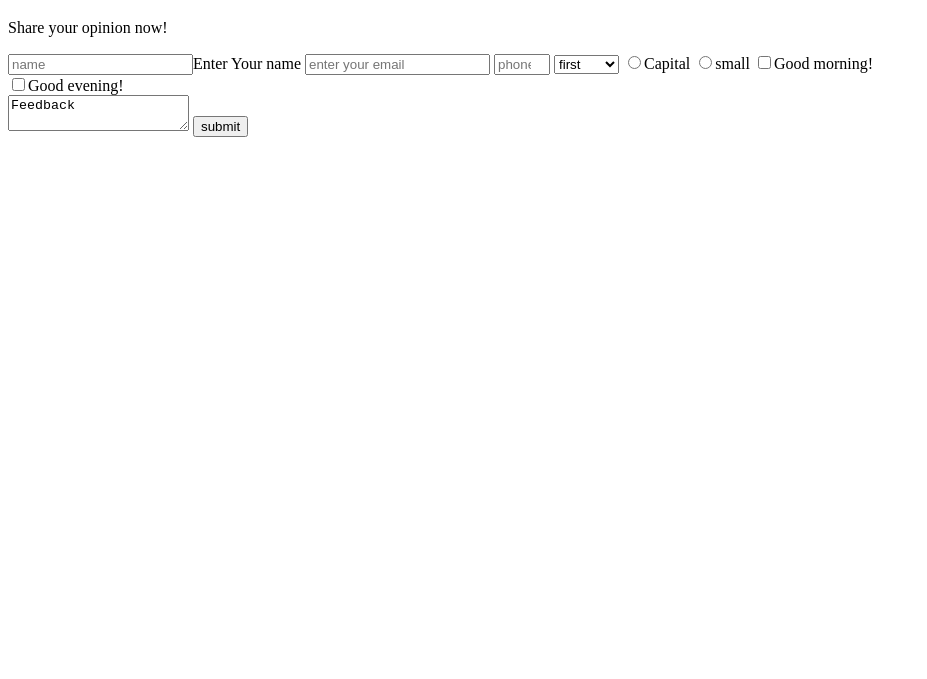
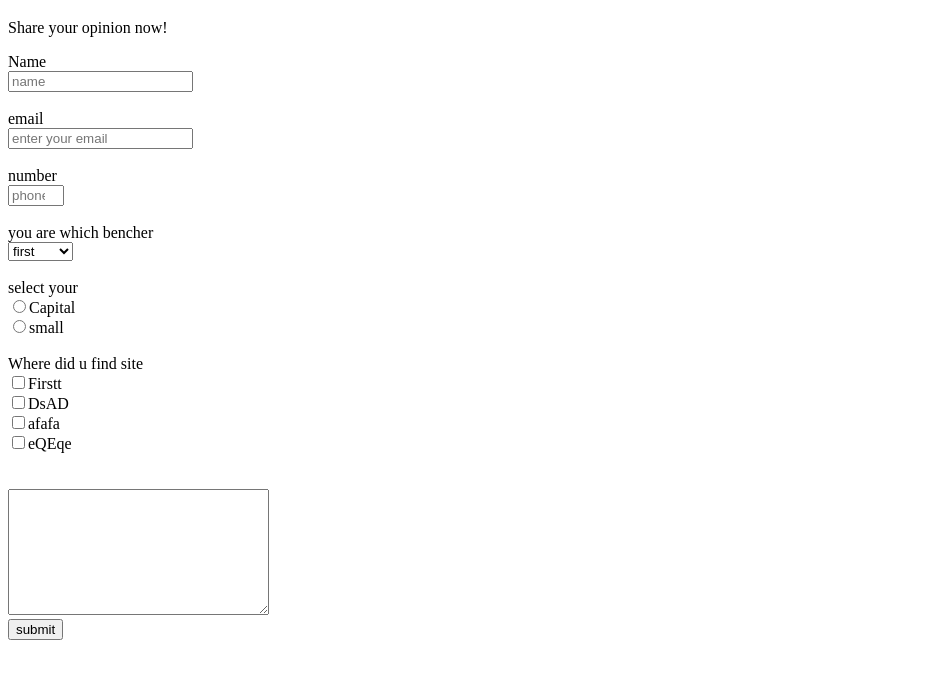
Before and after one commit to 0xdev02/free_code_camp, a plain HTML site: page responsive_web_design/surveyform/index.html in a window 1280 px wide. Shown: the part 61-740 px from the top of the page, without its empty margins (0-927 px from the left). Drawn offline with Linux system fonts and the light colour scheme.

Commit message:
Update index.html

```diff
--- a/responsive_web_design/surveyform/index.html
+++ b/responsive_web_design/surveyform/index.html
@@ -1,38 +1,60 @@
 <!DOCTYPE html>
 <html lang="en">
+
 <head>
     <meta charset="UTF-8">
     <meta name="viewport" content="width=device-width, initial-scale=1.0">
-    <title>survey-form</title>
-    <link rel="stylesheet" href="styles.css">
+    <title>Document</title>
+    <link rel="stylesheet" href="style.css">
+
 <body>
     <h1 id="title">Provide Freeback for SVU</h1>
-      <p id="description">Share your opinion now!</p>
-        <form id="survey-form" action="/action_page.php">
-          <label id="name-label" name="name">
-          <input type="text" id="name" placeholder="name" required>Enter Your name</input></label>
-          <label id="email-label" email="email">
+    <p id="description">Share your opinion now!
+    <p>
+    <form id="survey-form">
+        <label for="name" id="name-label">
+            Name <br>
+            <input type="text" id="name" placeholder="name" required></input>
+        </label>
+        <br></br>
+        <label for="email" id="email-label">
+            email <br>
             <input type="email" id="email" placeholder="enter your email" required></input></label>
-          <label id="number-label" number="number"><input type="number" id="number" placeholder="phone NO." min=10 max=50></input></label>
+        <br></br>
+        <label for="number" id="number-label">
+            number <br><input type="number" id="number" placeholder="phone NO." min=10 max=50></input></label>
+        <br></br>
+        <label for="bencher" id="bench-label">
+            you are which bencher <br>
         <select id="dropdown">
             <option value="first">first</option>
             <option value="second">second</option>
         </select>
-        <label class="name">
-          <label>
-          <input type="radio" value="Capital" name="Capital">Capital</input><label>
-            <label>
-          <input type="radio" value="small" name='small'>small</input>
     </label>
+        <br></br>
+        <label for="fav members" id="members-label">
+            select your
+            <br>
+            <input type="radio" name="member" value="1">Capital</input>
+            <br>
+            <input type="radio" name="member" value="2">small</input>
+
         </label>
-        <label>
-        <input type="checkbox" value ="Good morning!">Good morning!</input> </label><br>
-        <label><input type="checkbox" value="Good evening!">Good evening!</input></label> <br>
-
-<textarea>Feedback</textarea>
-<button id="submit" >submit</button>
+        <br></br>
+        <label for="source" id="source-label">
+            Where did u find site <br>
+            <input type="checkbox" value="Firstt">Firstt</input><br>
+            <input type="checkbox" value="DsAD">DsAD</input><br>
+            <input type="checkbox" value="afafa">afafa</input><br>
+            <input type="checkbox" value="eQEqe">eQEqe</input><br>
+        </label>
+        <br></br>
+        <textarea rows="8" cols="30"></textarea>
+        <br>
+        <button id="submit">submit</button>
 
     </form>
 </body>
 </head>
+
 </html>
```
Lines whose indentation alone changed are shown as unchanged.
